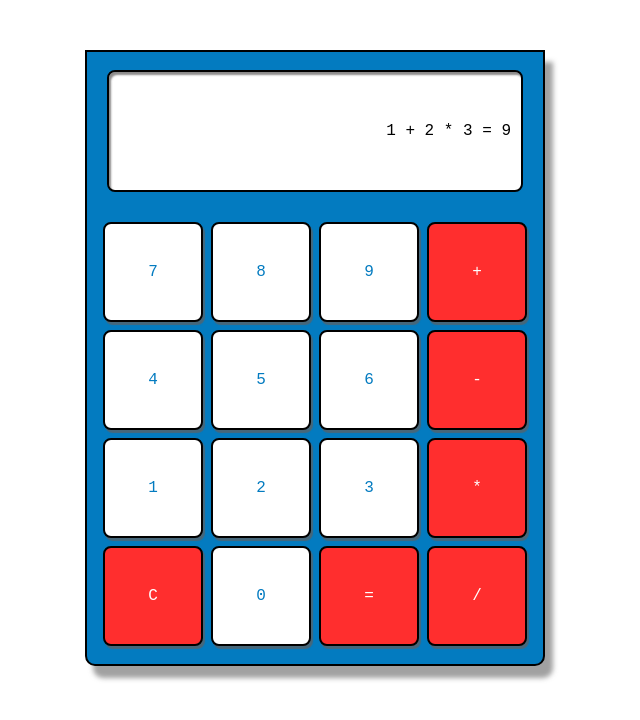
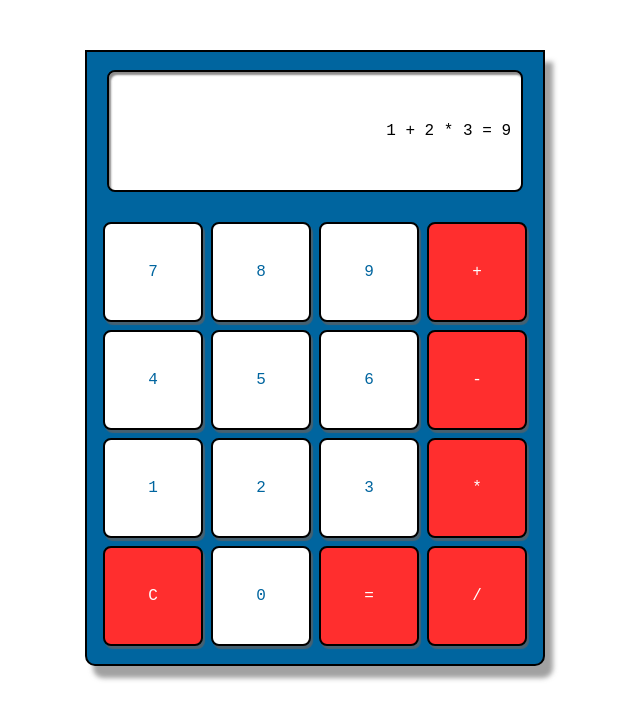
Before and after one commit to ochoav/calculator-top, a plain HTML site: page index.html in a window 1280 px wide. Shown: the whole page, without its empty margins (325-965 px from the left). Drawn offline with Linux system fonts and the light colour scheme.

Commit message:
Change main blue color to be darker

```diff
--- a/styles/styles.css
+++ b/styles/styles.css
@@ -9,7 +9,7 @@
     width: 460px;
     margin: 50px auto;
     padding: 10px 10px;
-    background-color: #037bc0;
+    background-color: #00659f;
     box-shadow: 8px 12px 5px rgba(96, 95, 95, 0.588);
 }
 
@@ -47,7 +47,7 @@
 
 .digit {
     background-color: #ffffff;
-    color: #037bc0;
+    color: #00659f;
 }
 
 .operation {
```
